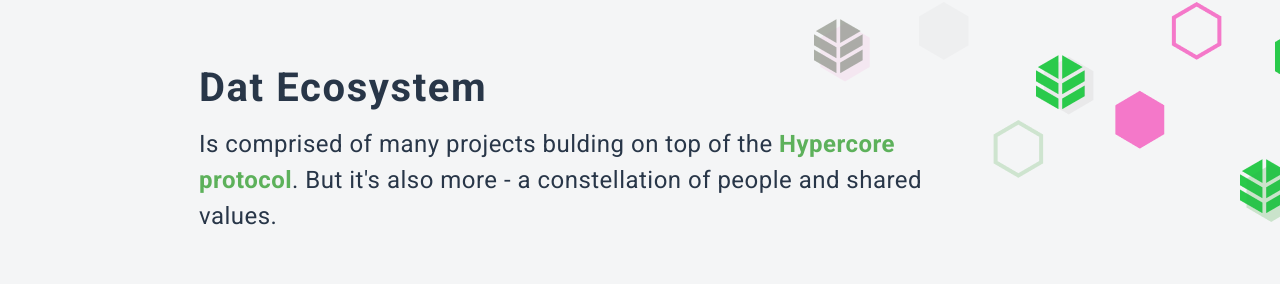
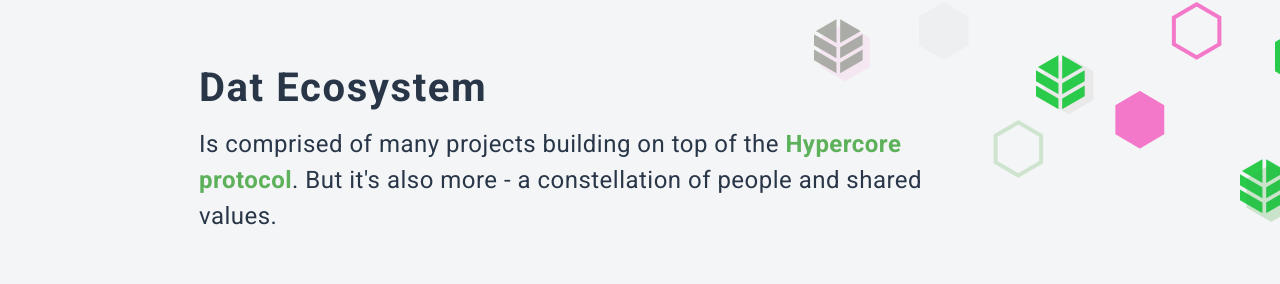
Before and after one commit to dat-ecosystem-archive/dat-ecosystem-webpage-2021-2024, a website: page index.html in a window 1280 px wide. Shown: the part 202-486 px from the top of the page. Drawn offline with Linux system fonts and the light colour scheme.

Commit message:
Update index.html
fix typo

```diff
--- a/index.html
+++ b/index.html
@@ -80,7 +80,7 @@
       <div class="container_inner">
         <h1>Dat Ecosystem</h1>
         <p class="header__p">
-          Is comprised of many projects bulding on top of the
+          Is comprised of many projects building on top of the
           <a target="_blank" href="https://hypercore-protocol.org/"
             >Hypercore protocol</a
           >. But it's also more - a constellation of people and shared values.
```
